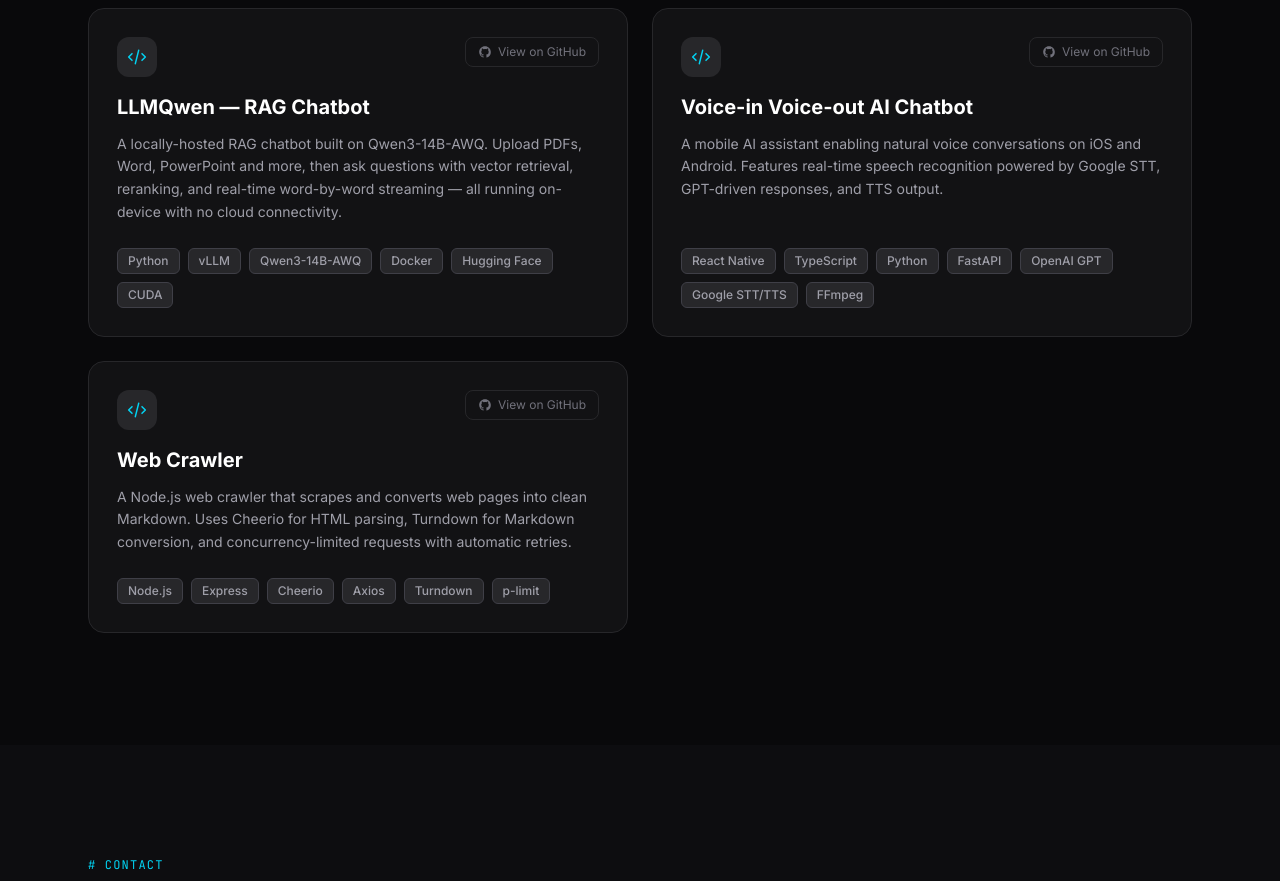
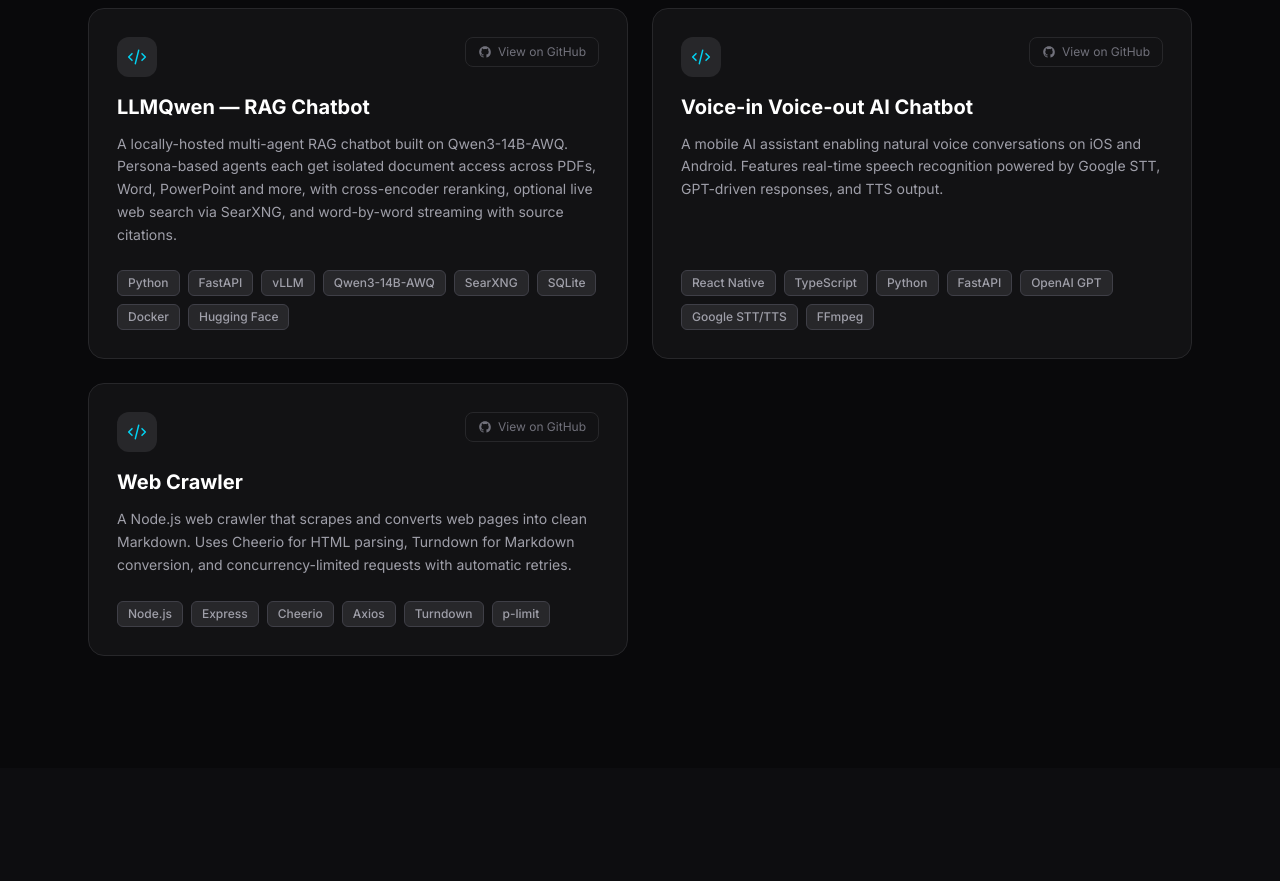
Before and after one commit to Nozomu05/portfolio, a React (Vite) app: page / in a window 1280 px wide. Shown: the part 4300-5181 px from the top of the page. Built offline with nearby package versions, Linux system fonts and the light colour scheme.

Commit message:
update of the chatbot project

```diff
--- a/src/translations/en.ts
+++ b/src/translations/en.ts
@@ -115,8 +115,8 @@ export const en = {
       {
         title: 'LLMQwen — RAG Chatbot',
         description:
-          'A locally-hosted RAG chatbot built on Qwen3-14B-AWQ. Upload PDFs, Word, PowerPoint and more, then ask questions with vector retrieval, reranking, and real-time word-by-word streaming — all running on-device with no cloud connectivity.',
-        tech: ['Python', 'vLLM', 'Qwen3-14B-AWQ', 'Docker', 'Hugging Face', 'CUDA'],
+          'A locally-hosted multi-agent RAG chatbot built on Qwen3-14B-AWQ. Persona-based agents each get isolated document access across PDFs, Word, PowerPoint and more, with cross-encoder reranking, optional live web search via SearXNG, and word-by-word streaming with source citations.',
+        tech: ['Python', 'FastAPI', 'vLLM', 'Qwen3-14B-AWQ', 'SearXNG', 'SQLite', 'Docker', 'Hugging Face'],
         github: 'https://github.com/Nozomu05/chatbot',
       },
       {
--- a/src/translations/fr.ts
+++ b/src/translations/fr.ts
@@ -117,8 +117,8 @@ export const fr: Translations = {
       {
         title: 'LLMQwen — Chatbot RAG',
         description:
-          "Un chatbot RAG hébergé localement, construit avec Qwen3-14B-AWQ. Importez des PDF, Word, PowerPoint et plus, puis posez vos questions grâce à la récupération vectorielle, au reranking et au streaming mot-par-mot en temps réel — le tout en local, sans connexion au cloud.",
-        tech: ['Python', 'vLLM', 'Qwen3-14B-AWQ', 'Docker', 'Hugging Face', 'CUDA'],
+          "Un chatbot RAG multi-agents hébergé localement, construit avec Qwen3-14B-AWQ. Des agents à personas dédiés accèdent chacun à leurs propres documents (PDF, Word, PowerPoint et plus), avec reranking par cross-encoder, recherche web optionnelle via SearXNG, et streaming mot-par-mot avec citations des sources.",
+        tech: ['Python', 'FastAPI', 'vLLM', 'Qwen3-14B-AWQ', 'SearXNG', 'SQLite', 'Docker', 'Hugging Face'],
         github: 'https://github.com/Nozomu05/chatbot',
       },
       {
```
